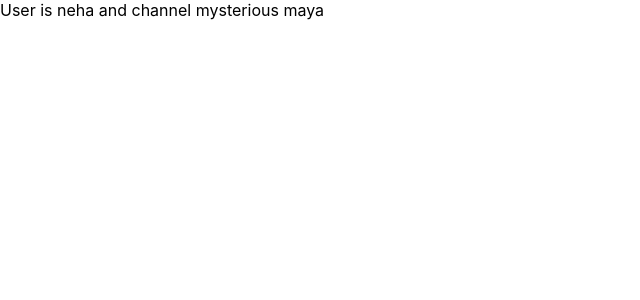
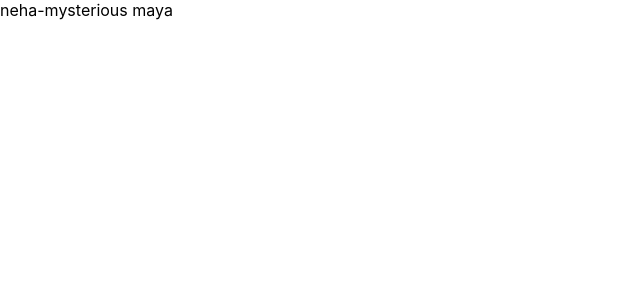
Before and after one commit to Neha-081/react-practice, a React (Create React App) app: page / in a window 1280 px wide. Shown: the top 300 px of the page, without its empty margins (0-640 px from the left). Built offline with nearby package versions, Linux system fonts and the light colour scheme.

Commit message:
usercontext simplify

```diff
--- a/src/components/ComponentB.jsx
+++ b/src/components/ComponentB.jsx
@@ -1,10 +1,14 @@
-import React from 'react'
+import React,{useContext} from 'react'
 import ComponentC from './ComponentC'
+import { UserContext,ChannelContext } from '../App'
 
 function ComponentB() {
+const user=useContext(UserContext)
+const channel=useContext(ChannelContext)
+
     return (
         <div>
-            <ComponentC/>
+{user}-{channel}
         </div>
     )
 }
```
